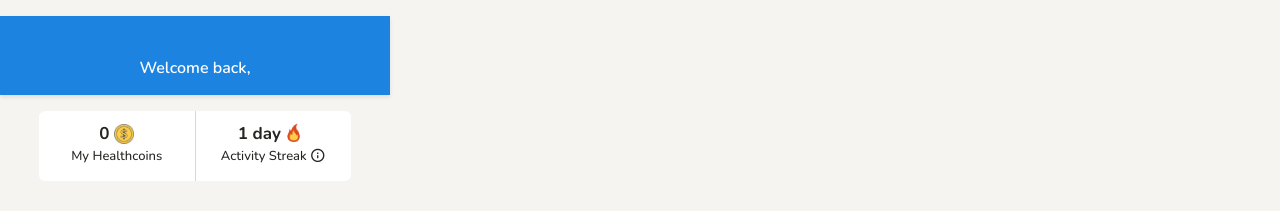
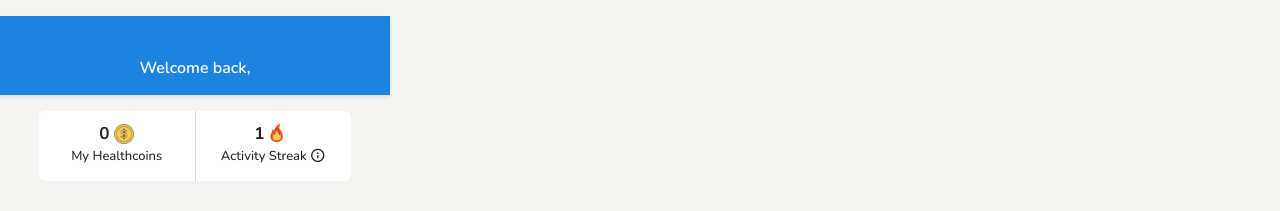
Before and after one commit to sherrykjy/IS483, a Vue app in the folder h365/: page /home in a window 1280 px wide. Shown: the top 211 px of the page. Built offline with nearby package versions, Linux system fonts and the light colour scheme; no server answers.

Commit message:
remove day from streak display

```diff
--- a/h365/src/views/homePage.vue
+++ b/h365/src/views/homePage.vue
@@ -17,7 +17,7 @@
 
             <div class="blockRight">
                 <div class="blockText">
-                    <p> {{ streakCount }} day </p>
+                    <p> {{ streakCount }} </p>
                     <img src="../assets/icons/homepage/streak.png" style="width: 25px; height: auto; margin-right: 3px;">
                 </div>
 
```
